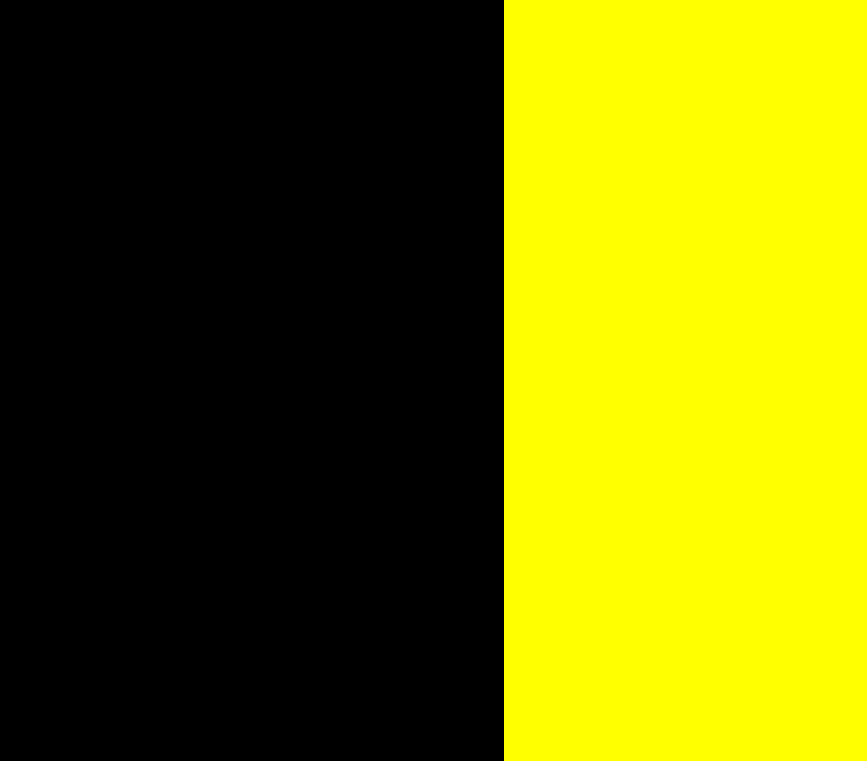
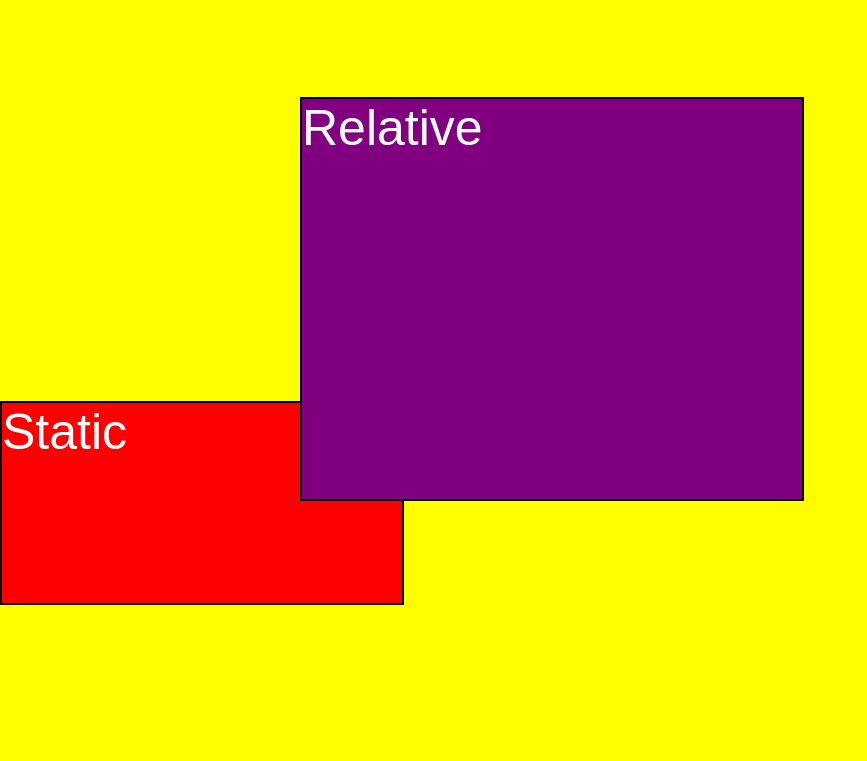
Before and after one commit to AlexandraBouillon/cssPositioning, a plain HTML site: page index.html in a window 1280 px wide. Shown: the part 1819-2580 px from the top of the page, without its empty margins (0-867 px from the left). After the commit the page ends 2424 px from the top, so only its background shows below. Drawn offline with Linux system fonts and the light colour scheme.

Commit message:
styled 😎

```diff
--- a/site.css
+++ b/site.css
@@ -5,7 +5,7 @@ body{
 }
 .absolute{
     border:2px solid black ;
-     background:blue;
+     background:green;
      font-size: 50px;
      color: white;
      font-weight:200;
@@ -14,13 +14,11 @@ body{
      width: 200px;
      position:absolute;
      right: 100px;
-
-
 }
 
 .fixed{
     border:2px solid black ;
-    background: green;
+    background: black;
     font-size: 50px;
      color: white;
      font-weight:200;
@@ -43,13 +41,12 @@ body{
     height: 200px;
     width: 400px;
     font-size: 50px;
-/* position:; */
-
+    /* position:static; */
 }
 
 .absolute-container{
     border:2px solid black ;
-    background: pink;
+    background: blue;
     height: 400px;
     width: 500px;
     position: relative;
@@ -66,12 +63,12 @@ body{
     width: 500px;
     position: relative;
     top:100px;
-    right: -100px;
+    right: -300px;
 }
 .sticky{
     border:2px solid black ;
     font-size: 50px;
-    background: lightblue;
+    background: pink;
     font-size: 50px;
      color: white;
      font-weight:200;
@@ -84,9 +81,9 @@ body{
 
 }
 .big{
-    background: black;
-    height: 4000px;
+    background: lightblue;
+    height: 800px;
     width: 500px;
-    position: static;
+    /* position: static; */
     border:2px solid black ;
 }
```
